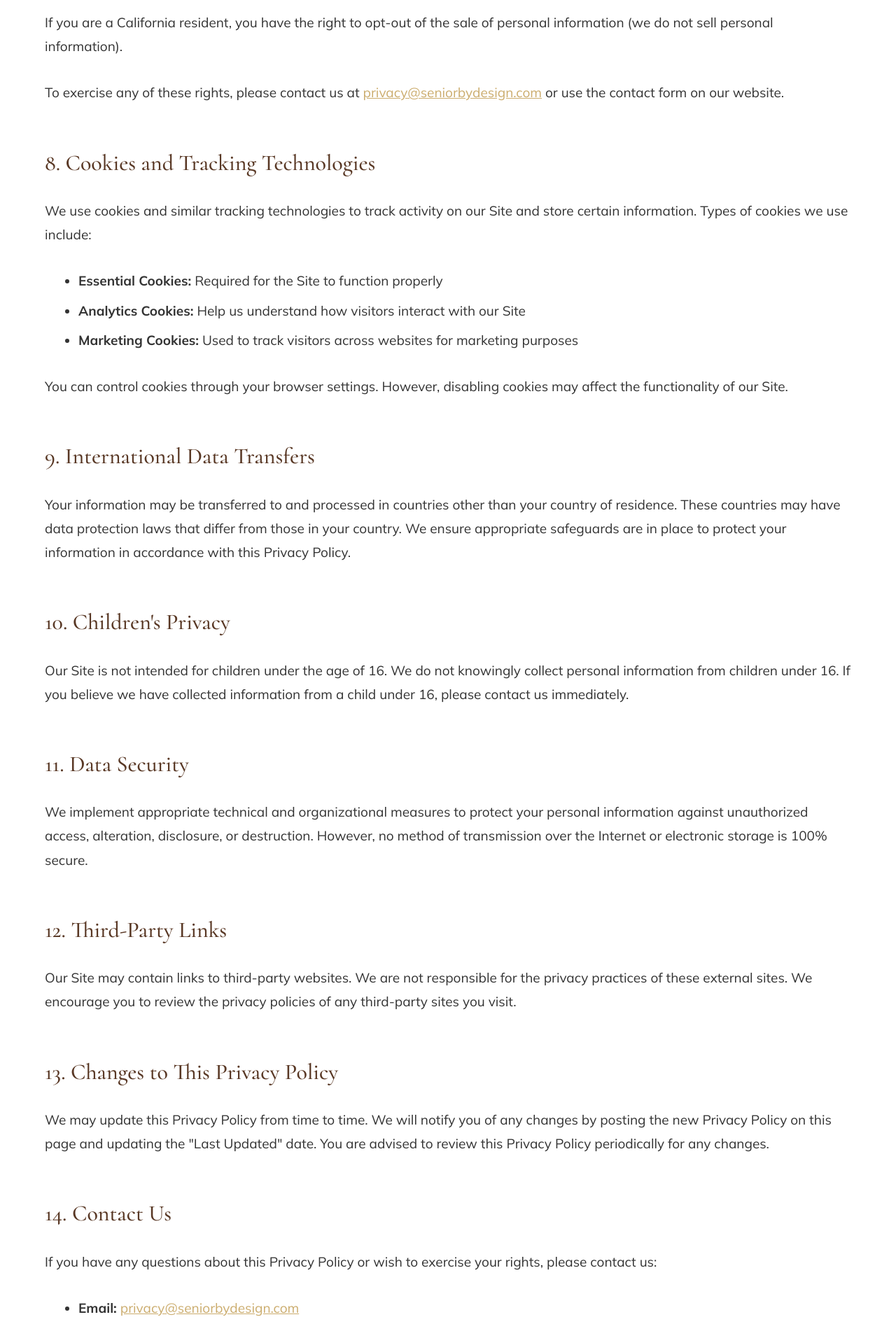
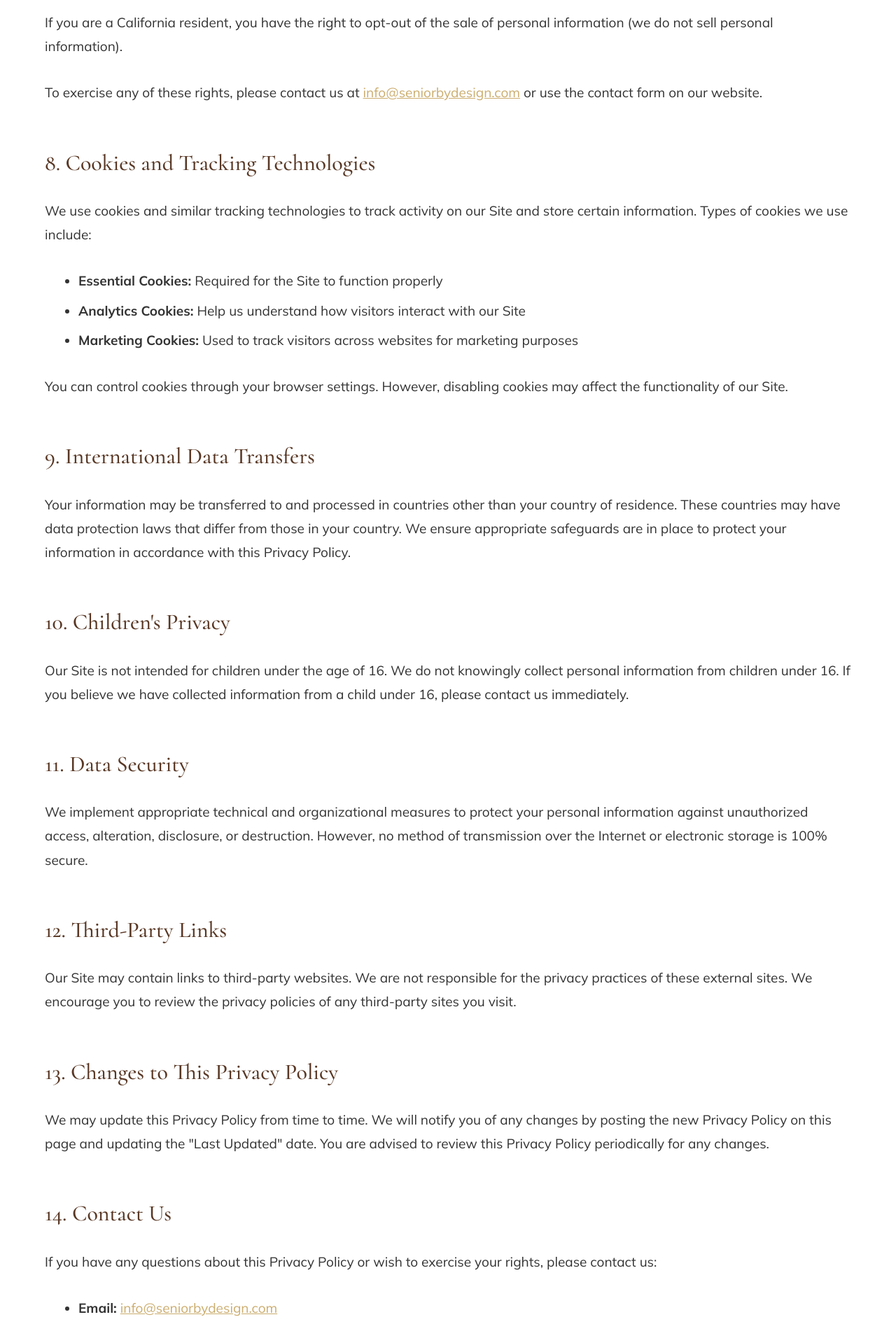
Before and after one commit to RyShoe8/seniorbydesign, a Next.js app: page /privacy-policy in a window 1280 px wide. Shown: the part 4332-6234 px from the top of the page at 70% size. Built offline with nearby package versions, Linux system fonts and the light colour scheme.

Commit message:
Update privacy policy contact email to info@seniorbydesign.com

```diff
--- a/app/privacy-policy/page.tsx
+++ b/app/privacy-policy/page.tsx
@@ -130,7 +130,7 @@ export default function PrivacyPolicy() {
           <p>If you are a California resident, you have the right to opt-out of the sale of personal information (we do not sell personal information).</p>
 
           <p>
-            To exercise any of these rights, please contact us at <a href="mailto:privacy@seniorbydesign.com">privacy@seniorbydesign.com</a> or use the contact form on our website.
+            To exercise any of these rights, please contact us at <a href="mailto:info@seniorbydesign.com">info@seniorbydesign.com</a> or use the contact form on our website.
           </p>
         </section>
 
@@ -174,7 +174,7 @@ export default function PrivacyPolicy() {
           <h2>14. Contact Us</h2>
           <p>If you have any questions about this Privacy Policy or wish to exercise your rights, please contact us:</p>
           <ul>
-            <li><strong>Email:</strong> <a href="mailto:privacy@seniorbydesign.com">privacy@seniorbydesign.com</a></li>
+            <li><strong>Email:</strong> <a href="mailto:info@seniorbydesign.com">info@seniorbydesign.com</a></li>
             <li><strong>Phone:</strong> <a href="tel:8337733744">(833) 773-3744</a></li>
             <li><strong>Website:</strong> <a href="/contact">Contact Form</a></li>
           </ul>
```
